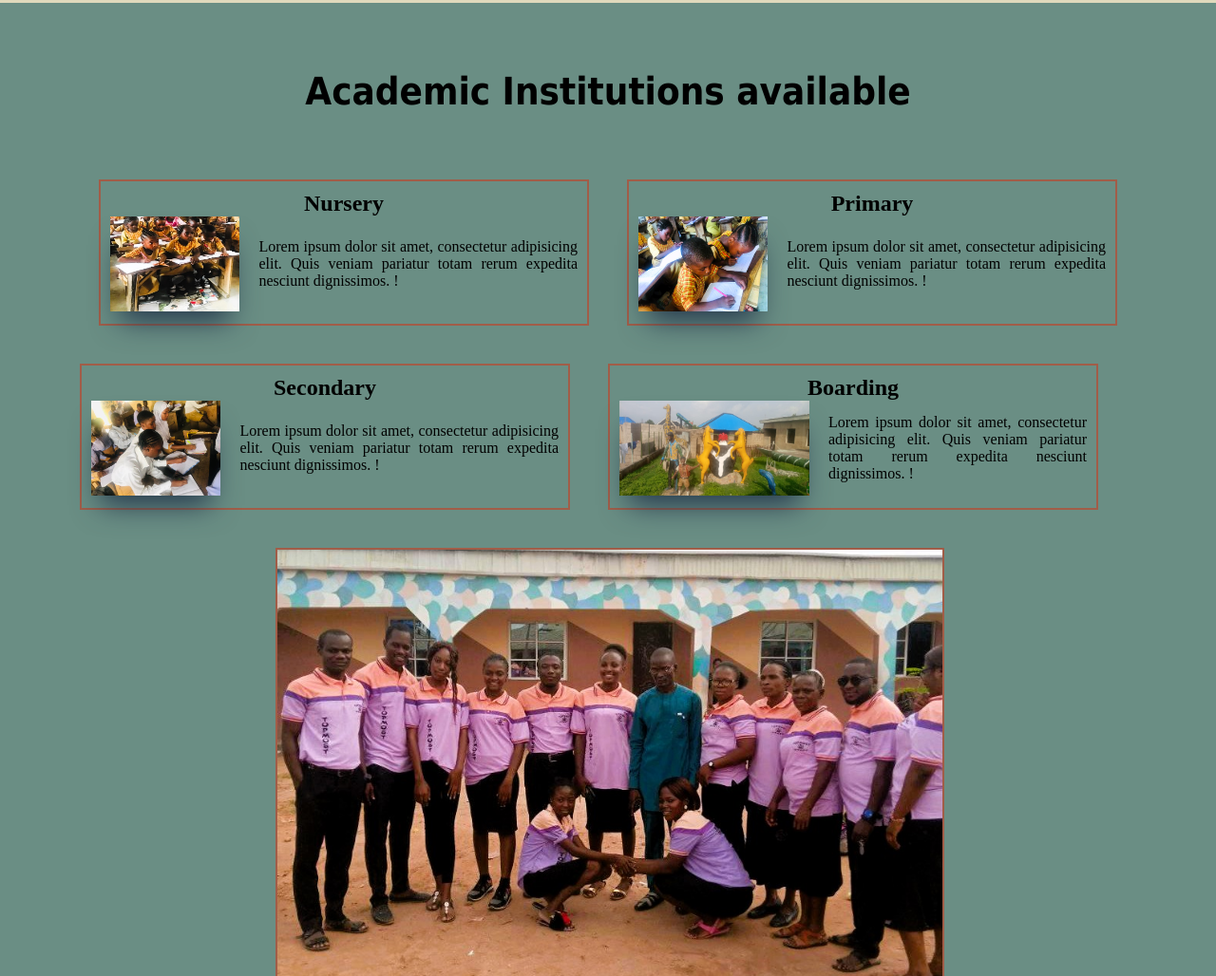
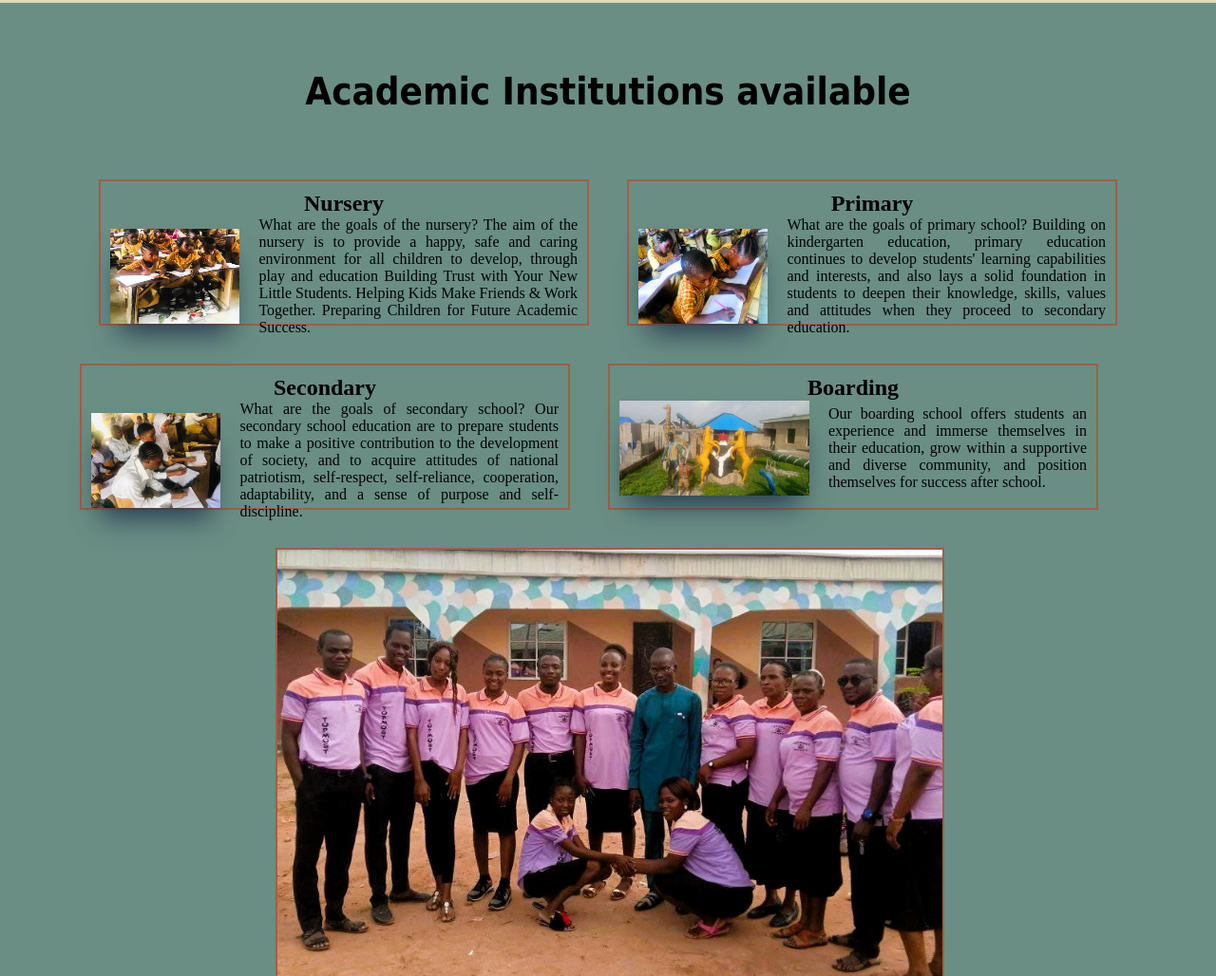
Before and after one commit to Oluniyisrael/topmost-site, a plain HTML site: page index.html/index.html in a window 1280 px wide. Shown: the part 1585-2613 px from the top of the page at 95% size. Drawn offline with Linux system fonts and the light colour scheme.

Commit message:
eric: added somethings

```diff
--- a/index.html/index.html
+++ b/index.html/index.html
@@ -109,7 +109,11 @@
               <h1>Nursery</h1>
                 <div class="info">
                   <img src="../images/Nursery class.jpg" alt="..." class="acadInstImg">
-                  <p>Lorem ipsum dolor sit amet, consectetur adipisicing elit. Quis veniam pariatur totam rerum expedita nesciunt dignissimos. !</p>
+                  <p>What are the goals of the nursery?
+                    The aim of the nursery is to provide a happy, safe and caring environment for all children to develop, through play and education
+    Building Trust with Your New Little Students.
+    Helping Kids Make Friends & Work Together.
+    Preparing Children for Future Academic Success.</p>
                 </div>
             </div>
           </div>
@@ -119,7 +123,8 @@
               <h1>Primary</h1>
                 <div class="info">
                   <img src="../images/primary.jpg" alt="..." class="acadInstImg">
-                  <p>Lorem ipsum dolor sit amet, consectetur adipisicing elit. Quis veniam pariatur totam rerum expedita nesciunt dignissimos. !</p>
+                  <p>What are the goals of primary school?
+                    Building on kindergarten education, primary education continues to develop students' learning capabilities and interests, and also lays a solid foundation in students to deepen their knowledge, skills, values and attitudes when they proceed to secondary education.</p>
                 </div>
             </div>
           </div>
@@ -129,7 +134,8 @@
               <h1>Secondary</h1>
                 <div class="info">
                   <img src="../images/secondary.jpg" alt="..." class="acadInstImg">
-                  <p>Lorem ipsum dolor sit amet, consectetur adipisicing elit. Quis veniam pariatur totam rerum expedita nesciunt dignissimos. !</p>
+                  <p>What are the goals of secondary school?
+                  Our secondary school education are to prepare students to make a positive contribution to the development of society, and to acquire attitudes of national patriotism, self-respect, self-reliance, cooperation, adaptability, and a sense of purpose and self-discipline.</p>
                 </div>
             </div>
           </div>
@@ -139,7 +145,7 @@
               <h1>Boarding</h1>
                 <div class="info">
                   <img src="../images/image11.jpg" alt="..." class="acadInstImg">
-                  <p>Lorem ipsum dolor sit amet, consectetur adipisicing elit. Quis veniam pariatur totam rerum expedita nesciunt dignissimos. !</p>
+                  <p>Our boarding school offers students an experience and immerse themselves in their education, grow within a supportive and diverse community, and position themselves for success after school.</p>
                 </div>
             </div>
           </div>
```
